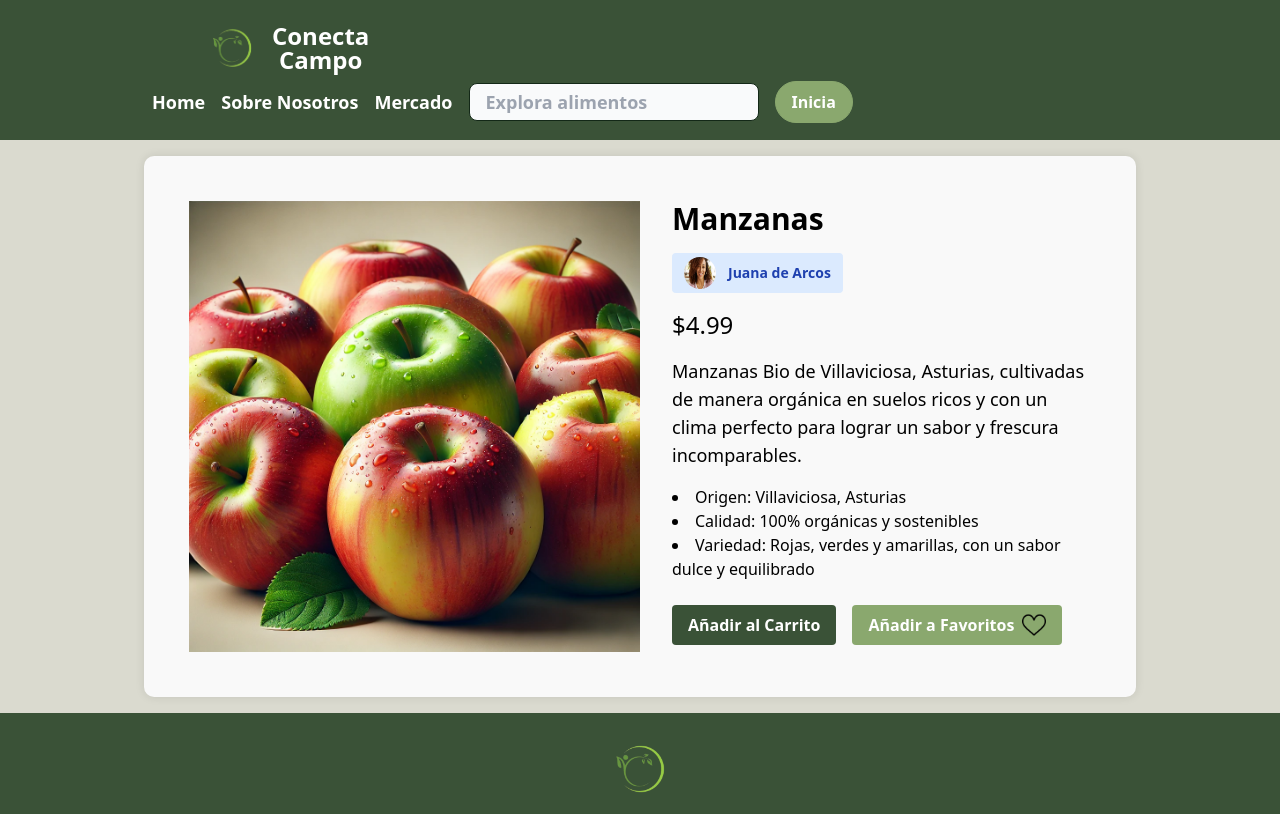
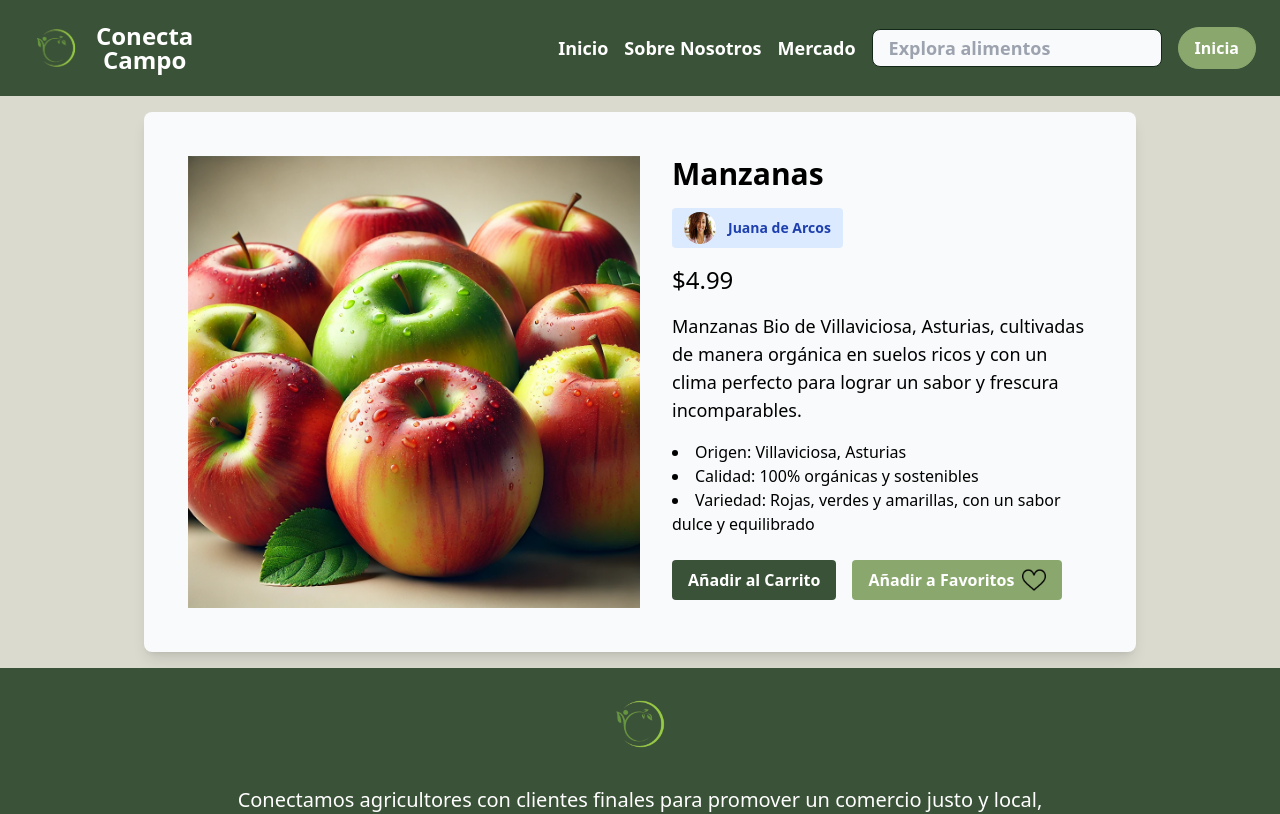
Before and after one commit to cnievaslozano/ConectaCampo, a React (Vite) app in the folder react/: page /product in a window 1280 px wide. Shown: the top 814 px of the page. Built offline with nearby package versions, Linux system fonts and the light colour scheme; no server answers; what tailgrids would draw is missing.

Commit message:
rework width & routes

```diff
--- a/react/src/components/common/Container.tsx
+++ b/react/src/components/common/Container.tsx
@@ -2,24 +2,17 @@ import React, { ReactNode } from "react";
 
 interface ContainerProps {
   children: ReactNode;
-  className: string;
+  className?: string;
 }
 
 const ProfileContainer: React.FC<ContainerProps> = ({
   children,
   className,
 }) => {
-  const containerStyle: React.CSSProperties = {
-    margin: "0 auto",
-    padding: "45px",
-    backgroundColor: "#f9f9f9",
-    borderRadius: "10px",
-    boxShadow: "0 0 10px rgba(0, 0, 0, 0.1)",
-    overflow: "hidden",
-  };
-
   return (
-    <div className={className} style={containerStyle}>
+    <div
+      className={`mx-auto max-w-[1500px] p-11 bg-gray-50 rounded-lg shadow-lg overflow-hidden ${className}`}
+    >
       {children}
     </div>
   );
--- a/react/src/components/layout/Header.tsx
+++ b/react/src/components/layout/Header.tsx
@@ -63,9 +63,9 @@ const Header = () => {
   };
 
   return (
-    <nav>
-      <section className="px-36 p-4 flex flex-col lg:flex-row flex-wrap items-center justify-between mx-auto bg-darkGreen1">
-        <Link to="/" className="flex items-center mx-12 lg:mb-0 p-0">
+    <nav className="w-full bg-darkGreen1">
+      <div className="max-w-[1550px] mx-auto p-4 flex flex-col lg:flex-row flex-wrap items-center justify-between">
+        <Link to="/" className="flex items-center p-0">
           <img
             src={iconConectaCampo}
             className="h-16 p-0"
@@ -77,21 +77,21 @@ const Header = () => {
           </div>
         </Link>
 
-        <div className="mr-16 lg:mb-0">
+        <div>
           <ul className="flex lg:flex-row items-center rounded-lg text-center text-lg font-bold">
             <li>
               <Link
                 to="/"
-                className="block py-2 px-2 flex-shrink text-white rounded md:bg-transparent"
+                className="block py-2 px-2 text-white rounded md:bg-transparent"
                 aria-current="page"
               >
-                Home
+                Inicio
               </Link>
             </li>
             <li>
               <Link
                 to="/about"
-                className="block py-2 px-2 flex-shrink text-white rounded md:bg-transparent"
+                className="block py-2 px-2 text-white rounded md:bg-transparent"
                 aria-current="page"
               >
                 Sobre Nosotros
@@ -99,8 +99,8 @@ const Header = () => {
             </li>
             <li>
               <Link
-                to="/feed"
-                className="block py-2 px-2 flex-shrink text-white rounded md:bg-transparent"
+                to="/search"
+                className="block py-2 px-2 text-white rounded md:bg-transparent"
                 aria-current="page"
               >
                 Mercado
@@ -121,7 +121,7 @@ const Header = () => {
             <li>
               {logged === false ? (
                 <Button
-                  className="rounded-full fade-in-up mx-2"
+                  className="rounded-full mx-2"
                   text="Inicia"
                   to="/signIn"
                   onClick={handleAuth}
@@ -137,7 +137,7 @@ const Header = () => {
             </li>
           </ul>
         </div>
-      </section>
+      </div>
     </nav>
   );
 };
```
